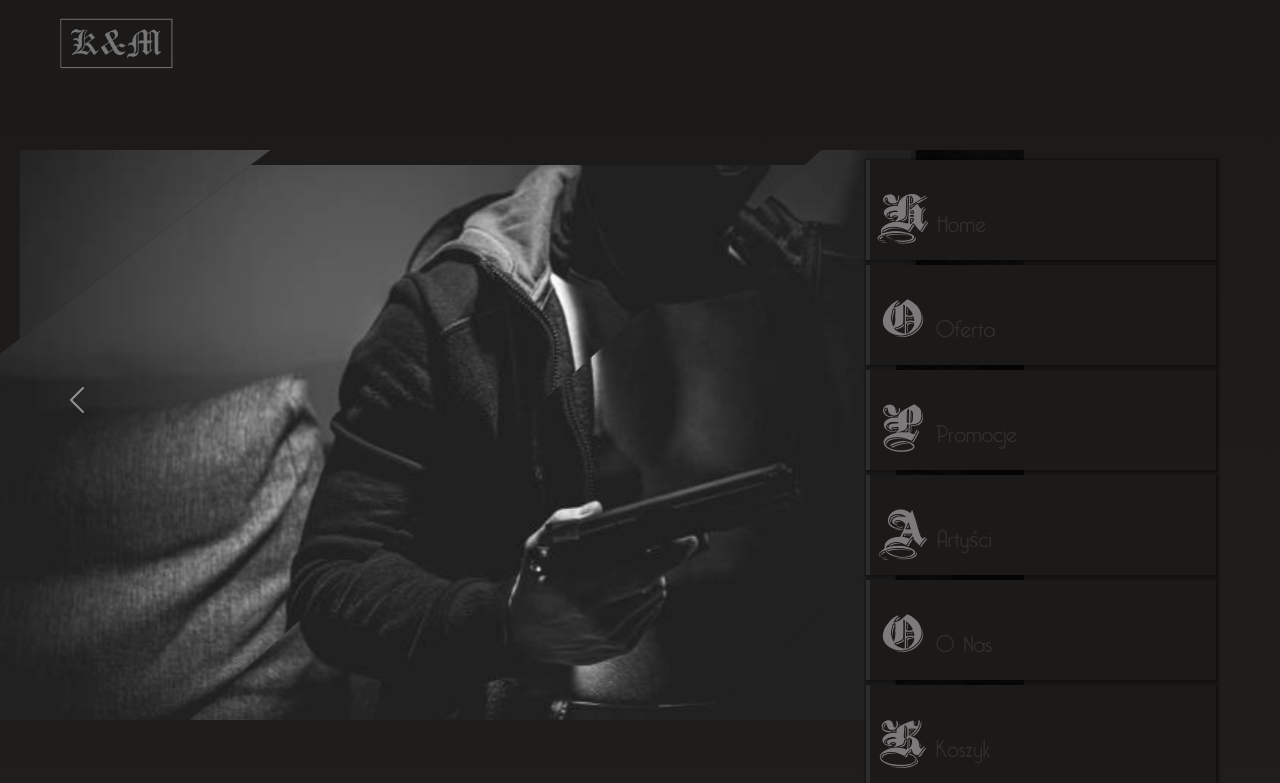
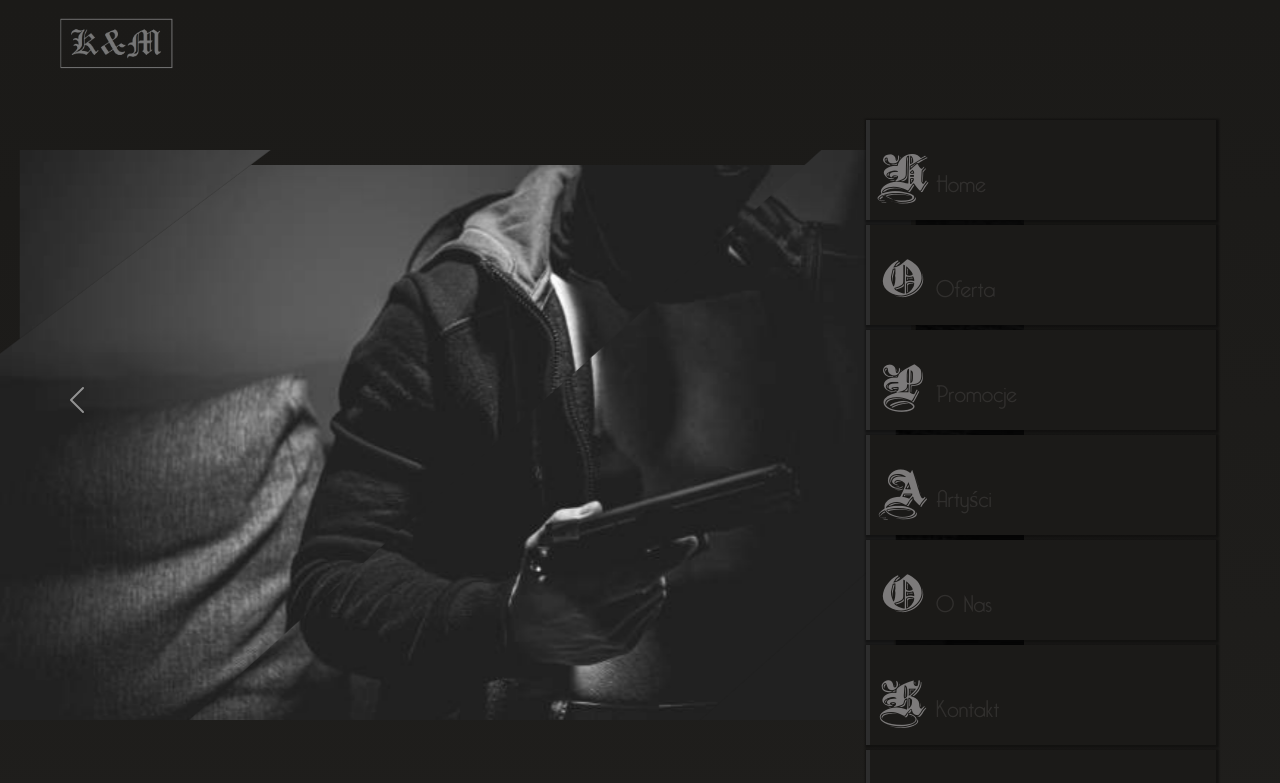
Before and after one commit to AgataJacyk/drukarnia, a Vue app: page / in a window 1280 px wide. Shown: the top 783 px of the page. Built offline with nearby package versions, Linux system fonts and the light colour scheme.

Commit message:
Contact link in nav

```diff
--- a/src/layout/HeaderLayout.vue
+++ b/src/layout/HeaderLayout.vue
@@ -22,6 +22,10 @@
     <span><h1>O</h1></span>
    O nas</router-link>
   </li>
+  <li><router-link to="/Contact">
+    <span><h1>K</h1></span>
+   Kontakt</router-link>
+  </li>
   <li><router-link to="/Cart">
     <span><h1>K</h1></span>
    Koszyk</router-link>
@@ -39,7 +43,7 @@ a {
 ul{
   position: fixed;
   right: 5vw;
-  top: 20vh;
+  top: 15vh;
   padding: 0;
   list-style-type: none;
   text-align: left;
```
